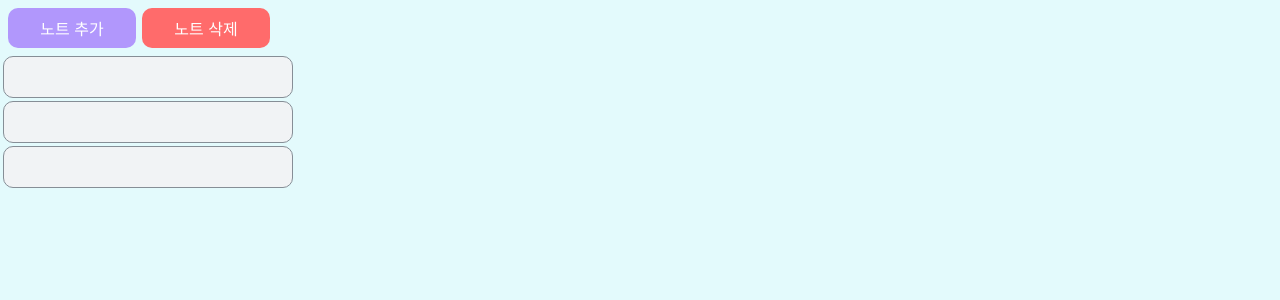
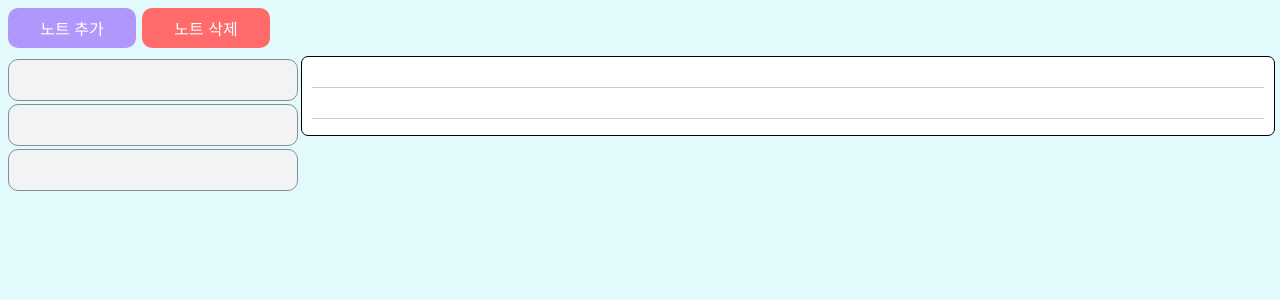
Before and after one commit to witch-factory/memo-jang, a React (Create React App) app in the folder client/: page / in a window 1280 px wide. Shown: the top 300 px of the page. Built offline with nearby package versions, Linux system fonts and the light colour scheme.

Commit message:
memo edit block

```diff
--- a/client/src/App.js
+++ b/client/src/App.js
@@ -5,7 +5,7 @@ import Note from './note';
 
 const NoteGlobalStyle = createGlobalStyle`
   body{
-    background:#e3fafc
+    background:#e3fafc;
   }
 `;
 
--- a/client/src/note.js
+++ b/client/src/note.js
@@ -29,15 +29,38 @@ const NoteListBlock = styled(NoteBasicBlock)`
   background:#f1f3f5;
 `;
 
+const NoteEditBlock = styled.textarea`
+  width:100%;
+  height:90%;
+  border: 1px solid black;
+  border-radius: 7px;
+  overflow:auto;
+  white-space: pre;
+  font-size:12pt;
+  background-attachment: local;
+  background-image:
+    linear-gradient(to right, white 10px, transparent 10px),
+    linear-gradient(to left, white 10px, transparent 10px),
+    repeating-linear-gradient(white, white 30px, #ccc 30px, #ccc 31px, white 31px);
+  line-height: 31px;
+  padding: 8px 10px;
+  resize:none;
+`;
+
 const Note = () => (
   <>
     <FlexContainer>
       <NoteListButton color="#b197fc">노트 추가</NoteListButton>
       <NoteListButton color="#ff6b6b">노트 삭제</NoteListButton>
     </FlexContainer>
-    <NoteListBlock />
-    <NoteListBlock />
-    <NoteListBlock />
+    <FlexContainer>
+      <div>
+        <NoteListBlock />
+        <NoteListBlock />
+        <NoteListBlock />
+      </div>
+      <NoteEditBlock />
+    </FlexContainer>
   </>
 );
 
```
